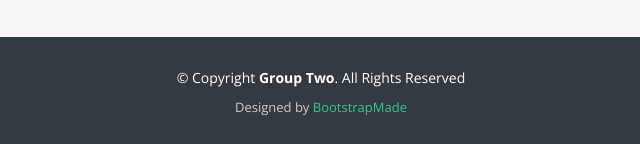
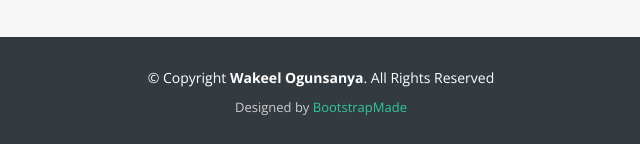
Before and after one commit to hollax/npower-front-end, a plain HTML site: page index.html in a window 1280 px wide. Shown: the part 3592-3736 px from the top of the page, 319-959 px from the left. Drawn offline with nearby package versions, Linux system fonts and the light colour scheme.

Commit message:
Update footer and Readme.md

```diff
--- a/partials/footer.html
+++ b/partials/footer.html
@@ -7,7 +7,7 @@
 
     <div class="container">
       <div class="copyright">
-        &copy; Copyright <strong>Group Two</strong>. All Rights Reserved
+        &copy; Copyright <strong>Wakeel Ogunsanya</strong>. All Rights Reserved
       </div>
       <div class="credits">
         <!--
```
Also changed, not shown: Readme.txt.
